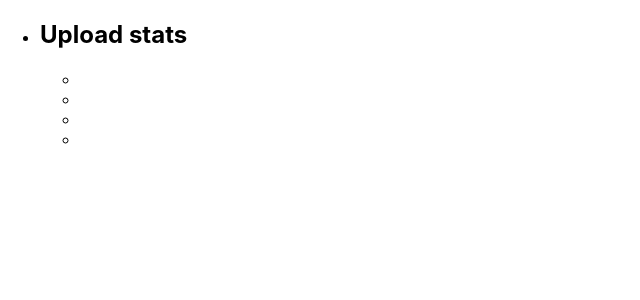
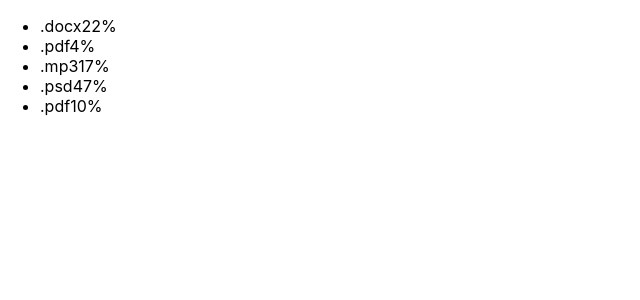
Before and after one commit to BMV-777/react-home-02, a React (Create React App) app: page / in a window 1280 px wide. Shown: the top 300 px of the page, without its empty margins (0-640 px from the left). Built offline with nearby package versions, Linux system fonts and the light colour scheme.

Commit message:
Посмотрел подсказку и увидел где не доделал віходной div

```diff
--- a/src/conponents/App/App.js
+++ b/src/conponents/App/App.js
@@ -1,14 +1,45 @@
-import { Statistics } from '../Statistics/Statistics';
-// import { StatisticsList } from '../Statistics/StatisticsList';
+// import { Statistics } from '../Statistics/Statistics';
+import Statistics from '../Statistics/Statistics';
 import data from '../../fail.json';
 
 function App() {
   return (
     <div>
-      <Statistics title="Upload stats" stats={data} />
-      {/* <Statistics stats={data} /> */}
+      <Statistics title="Upload stats" item={data} />
+      {/* <Statistics stats={data} />  */}
     </div>
   );
+
+  // function LiUser(props) {
+  //   const user = props.user;
+
+  //   return (
+  //     <li>
+  //       {user.label} {user.percentage}
+  //     </li>
+  //   );
+  // }
 }
 
 export default App;
+
+/* <div>
+<Statistics title="Upload stats" stats={data} />
+<Statistics stats={data} />
+</div> */
+
+//   <ul>
+//     {users.map((user) => (
+//       <LiUser key={user.id} user={user} />
+//     ))}
+//   </ul>
+// );
+
+// function LiUser(props) {
+//   const user = props.user;
+
+//   return (
+//     <li>
+//       {user.label} {user.percentage}
+//     </li>
+//   );
--- a/src/conponents/Statistics/Statistics.jsx
+++ b/src/conponents/Statistics/Statistics.jsx
@@ -1,32 +1,22 @@
 import PropTypes from 'prop-types';
 
-import { StatisticsList } from './StatisticsList';
-
-export const Statistics = ({ stats }) => {
+export default function Statistics({ item }) {
   return (
-    <ul>
-      <li key={stats.id}>
-        <StatisticsList label={stats.label} percentage={stats.percentage} />
-      </li>
-    </ul>
+    <section className="Upload stats">
+      <ul className="">
+        {item.map(({ id, label, percentage }) => (
+          <li className={item} key={id}>
+            <span className={label}>{label}</span>
+            <span className={label}>{percentage}%</span>
+          </li>
+        ))}
+      </ul>
+    </section>
   );
-};
+}
 
 Statistics.propTypes = {
-  items: PropTypes.arrayOf(
-    PropTypes.exact({
-      id: PropTypes.string.isRequired,
-      label: PropTypes.string.isRequired,
-      percentage: PropTypes.number.isRequired,
-    })
-  ),
+  id: PropTypes.string,
+  label: PropTypes.string,
+  percentage: PropTypes.number,
 };
-{
-  /* <ul>
-      {stats.map((stat) => (
-        <li key={stat.id}>
-          <StatisticsList label={stat.label} percentage={stat.percentage} />
-        </li>
-      ))}
-    </ul> */
-}
--- a/src/conponents/Statistics/StatisticsList.jsx
+++ /dev/null
@@ -1,49 +0,0 @@
-// import { Statistics } from './Statistics';
-// import PropTypes from 'prop-types';
-
-export const StatisticsList = ({ key, label, percentage }) => {
-  return (
-    <section className="statistics">
-      <h2 className="title">Upload stats</h2>
-
-      <ul className="stat-list">
-        <li className="">
-          {key}
-          <span className="label">{label}</span>
-          <span className="percentage"> {percentage}</span>
-        </li>
-        <li className="">
-          {key}
-          <span className="label">{label}</span>
-          <span className="percentage"> {percentage}</span>
-        </li>
-        <li className="">
-          {key}
-          <span className="label">{label}</span>
-          <span className="percentage">{percentage}</span>
-        </li>
-        <li className="">
-          {key}
-          <span className="label">{label}</span>
-          <span className="percentage">{percentage}</span>
-        </li>
-      </ul>
-    </section>
-  );
-};
-
-// StatisticsList.propTypes = {
-//   label: PropTypes.string.isRequired,
-//   percentage: PropTypes.string.isRequired,
-//   key: PropTypes.string.isRequired,
-// };
-
-// StatisticsList.propTypes = {
-//   items: PropTypes.arrayOf(
-//     PropTypes.exact({
-//       id: PropTypes.string.isRequired,
-//       label: PropTypes.string.isRequired,
-//       percentage: PropTypes.number.isRequired,
-//     })
-//   ),
-// };
```
